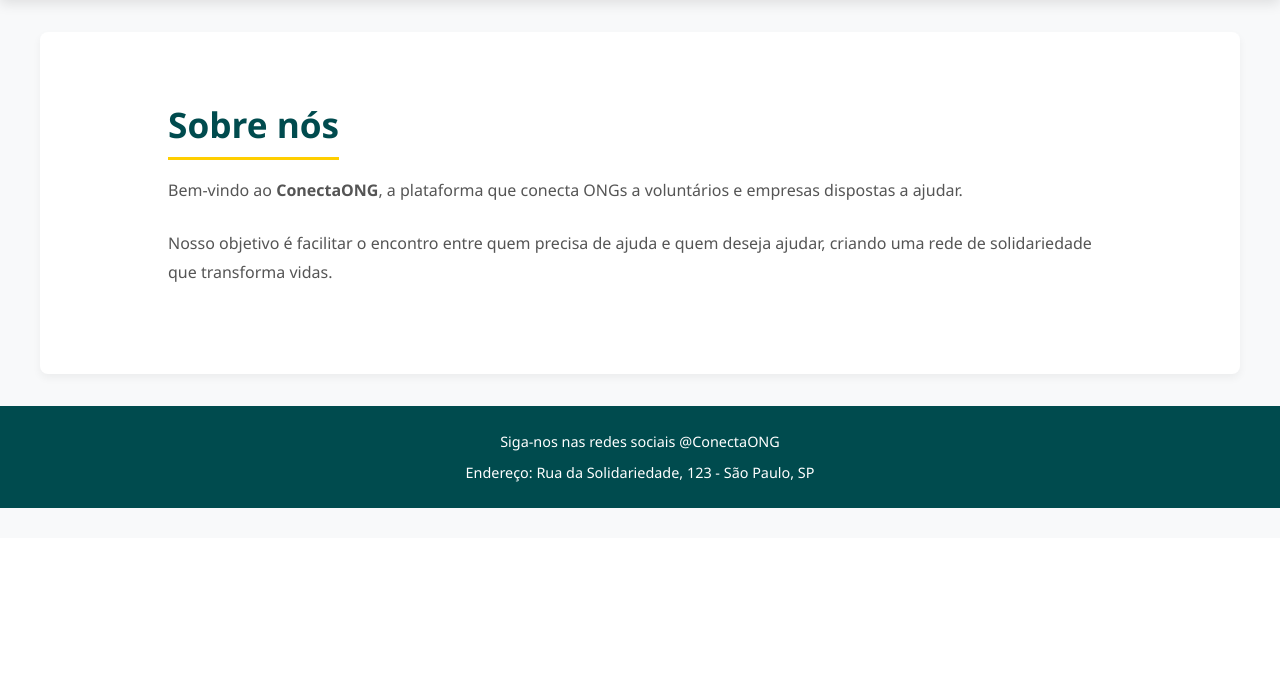
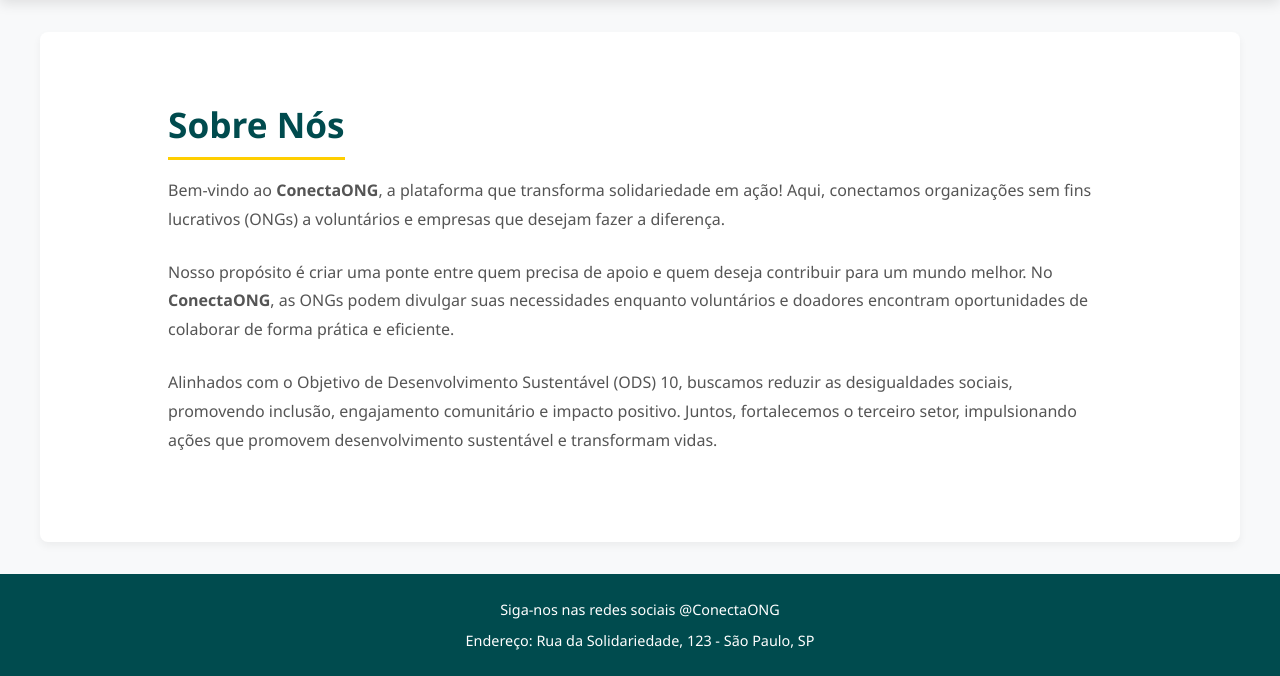
Before and after one commit to FeeBeeCoder/projeto, a Flask app: page / in a window 1280 px wide. Shown: the part 262-938 px from the top of the page. Before the commit the page ends 770 px from the top, so only its background shows below. Run offline with Flask 3, Linux system fonts and the light colour scheme; some libraries are stand-ins or nearby versions.

Commit message:
Home atualizada com base no resumo

```diff
--- a/templates/home.html
+++ b/templates/home.html
@@ -5,8 +5,20 @@
 
 {% block content %}
 <section id="sobre">
-    <h2>Sobre nós</h2>
-    <p>Bem-vindo ao <strong>ConectaONG</strong>, a plataforma que conecta ONGs a voluntários e empresas dispostas a ajudar.</p>
-    <p>Nosso objetivo é facilitar o encontro entre quem precisa de ajuda e quem deseja ajudar, criando uma rede de solidariedade que transforma vidas.</p>
+    <h2>Sobre Nós</h2>
+    <p>
+        Bem-vindo ao <strong>ConectaONG</strong>, a plataforma que transforma solidariedade em ação!
+        Aqui, conectamos organizações sem fins lucrativos (ONGs) a voluntários e empresas que desejam fazer a diferença.
+    </p>
+    <p>
+        Nosso propósito é criar uma ponte entre quem precisa de apoio e quem deseja contribuir para um mundo melhor.
+        No <strong>ConectaONG</strong>, as ONGs podem divulgar suas necessidades enquanto voluntários e doadores encontram
+        oportunidades de colaborar de forma prática e eficiente.
+    </p>
+    <p>
+        Alinhados com o Objetivo de Desenvolvimento Sustentável (ODS) 10, buscamos reduzir as desigualdades sociais,
+        promovendo inclusão, engajamento comunitário e impacto positivo. Juntos, fortalecemos o terceiro setor,
+        impulsionando ações que promovem desenvolvimento sustentável e transformam vidas.
+    </p>
 </section>
 {% endblock %}
```
Also changed, not shown: templates/cadastro.html (+6 -3 lines), templates/ongs.html (line endings or trailing spaces).
